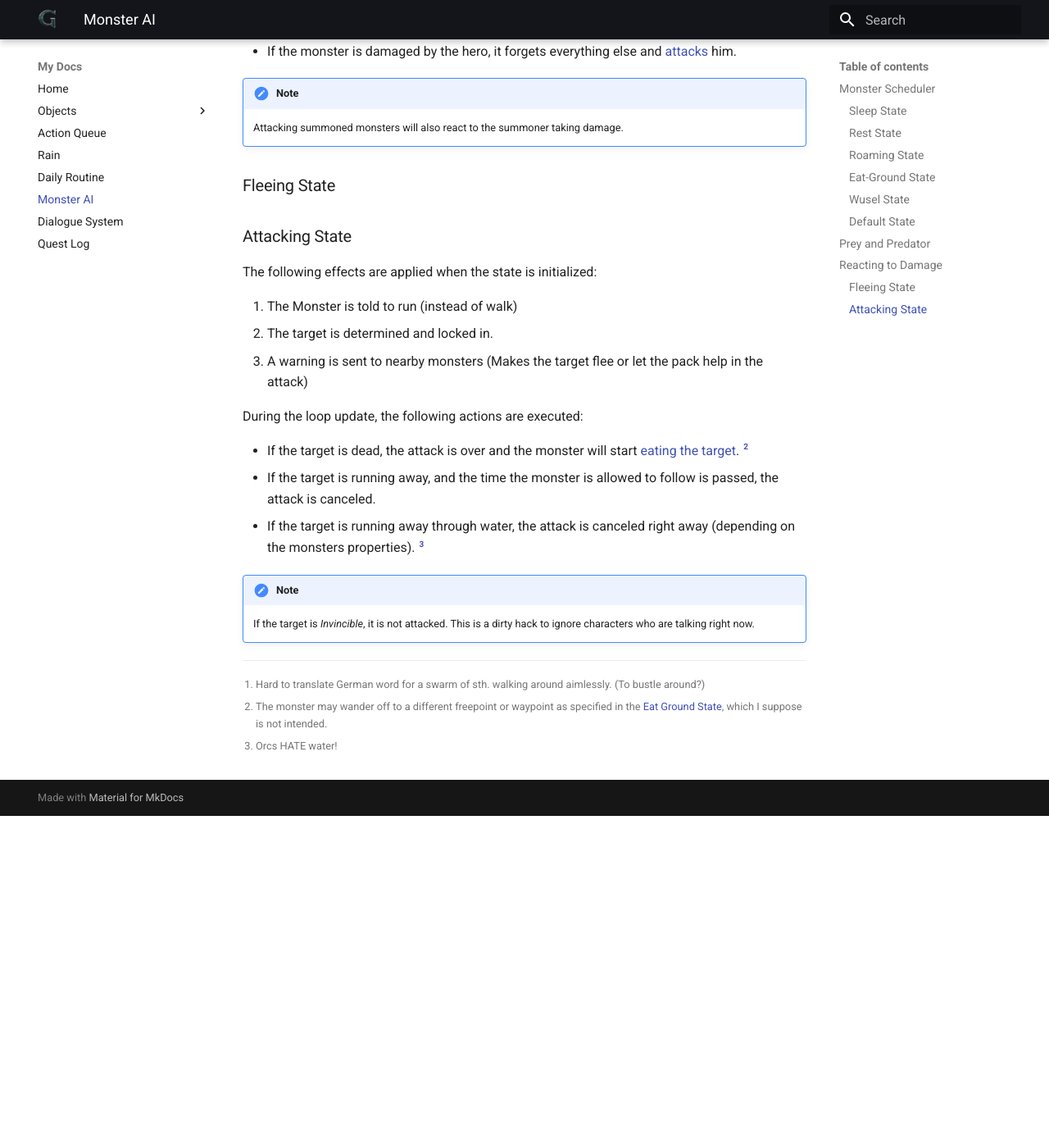
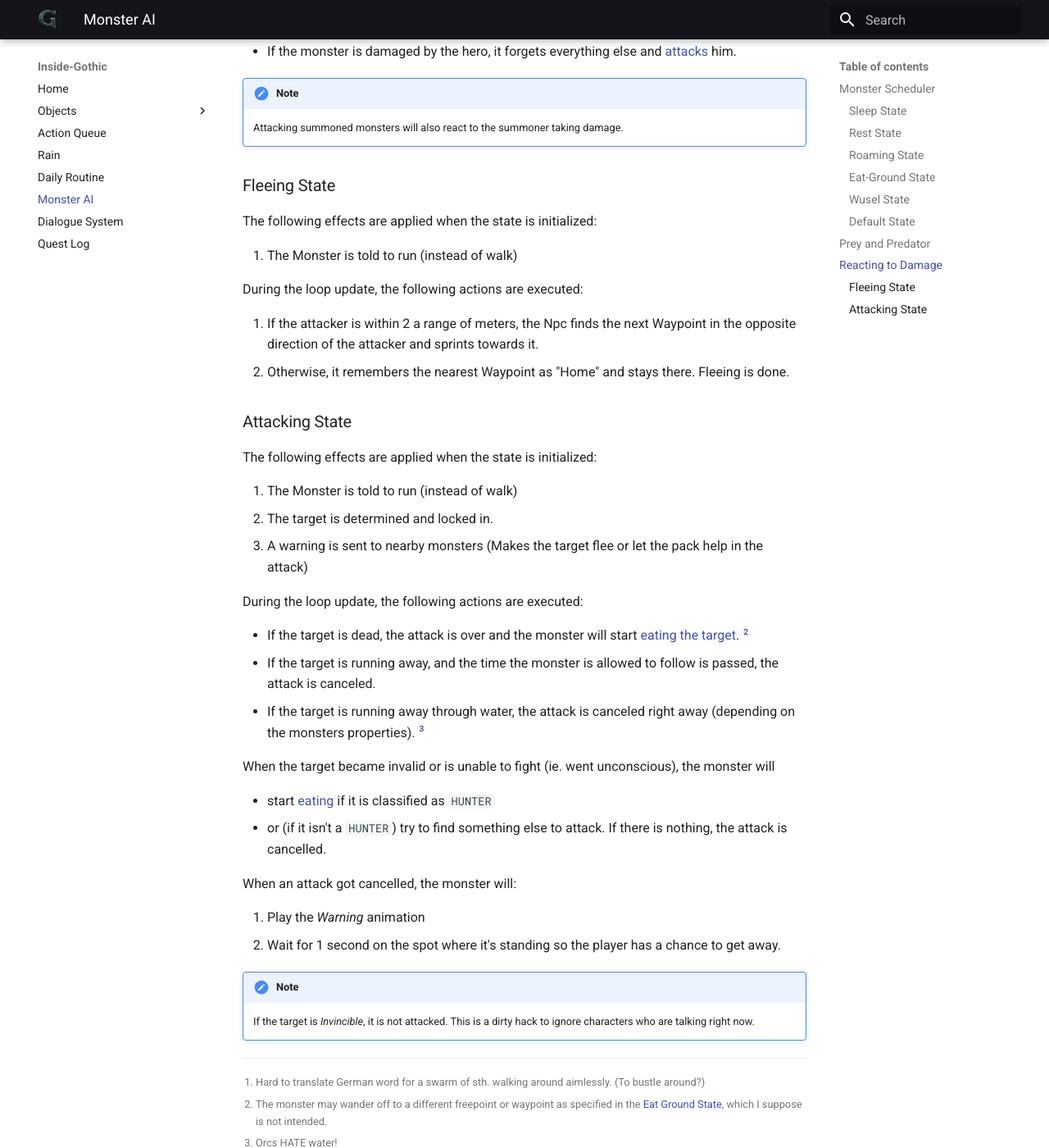
Before and after one commit to ataulien/Inside-Gothic, an MkDocs documentation site: the page built from docs/monster-ai.md, in a window 1280 px wide and 1400 px high, scrolled down 4296 px. Shown: the whole window at 82% size. Built offline with MkDocs 1.6.1 and Material for MkDocs 9.7.7, drawn with Linux system fonts in a browser that asks for light colours; before the commit the page ends 5291 px from its top, so only the background shows below that.

```diff
--- a/docs/monster-ai.md
+++ b/docs/monster-ai.md
@@ -150,6 +150,15 @@ If the monster is in a fight already, the rules are a bit simpler:
 
 ### Fleeing State
 
+The following effects are applied when the state is initialized:
+
+1. The Monster is told to run (instead of walk)
+
+During the loop update, the following actions are executed:
+
+1.  If the attacker is within 2 a range of meters, the Npc finds the next Waypoint in the opposite direction of the attacker and sprints towards it.
+2.  Otherwise, it remembers the nearest Waypoint as "Home" and stays there. Fleeing is done.
+
 ### Attacking State
 
 The following effects are applied when the state is initialized:
@@ -164,6 +173,16 @@ During the loop update, the following actions are executed:
 - If the target is running away, and the time the monster is allowed to follow is passed, the attack is canceled.
 - If the target is running away through water, the attack is canceled right away (depending on the monsters properties). [^3]
 
+When the target became invalid or is unable to fight (ie. went unconscious), the monster will
+
+- start [eating](#eat-ground-state) if it is classified as `HUNTER`
+- or (if it isn't a `HUNTER`) try to find something else to attack. If there is nothing, the attack is cancelled.
+
+When an attack got cancelled, the monster will:
+
+1.  Play the _Warning_ animation
+2.  Wait for 1 second on the spot where it's standing so the player has a chance to get away.
+
 !!! note
 
     If the target is *Invincible*, it is not attacked. This is a dirty hack to ignore characters who are talking right now.
--- a/mkdocs.yml
+++ b/mkdocs.yml
@@ -1,4 +1,4 @@
-site_name: My Docs
+site_name: Inside-Gothic
 
 nav:
   - Home: index.md
```
Also changed, not shown: docs/index.md (+2 -0 lines), 1 other file.
